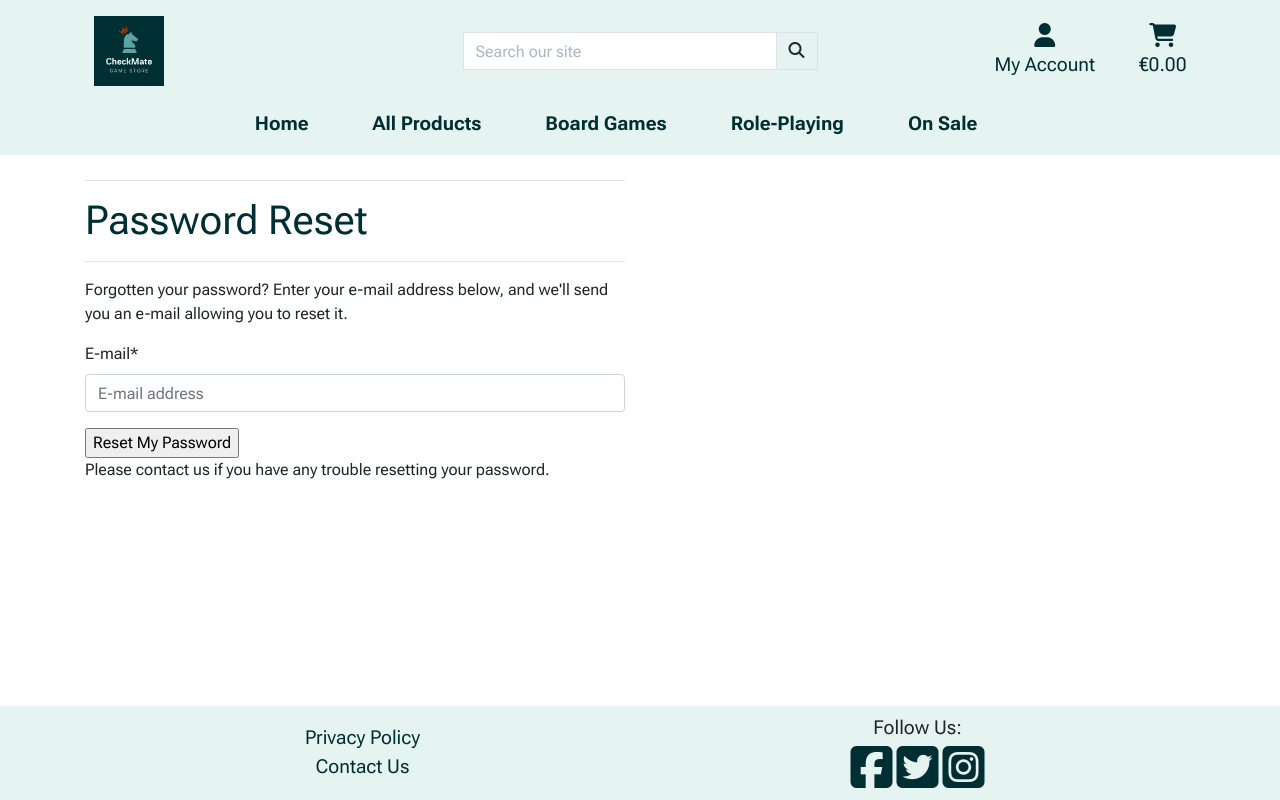
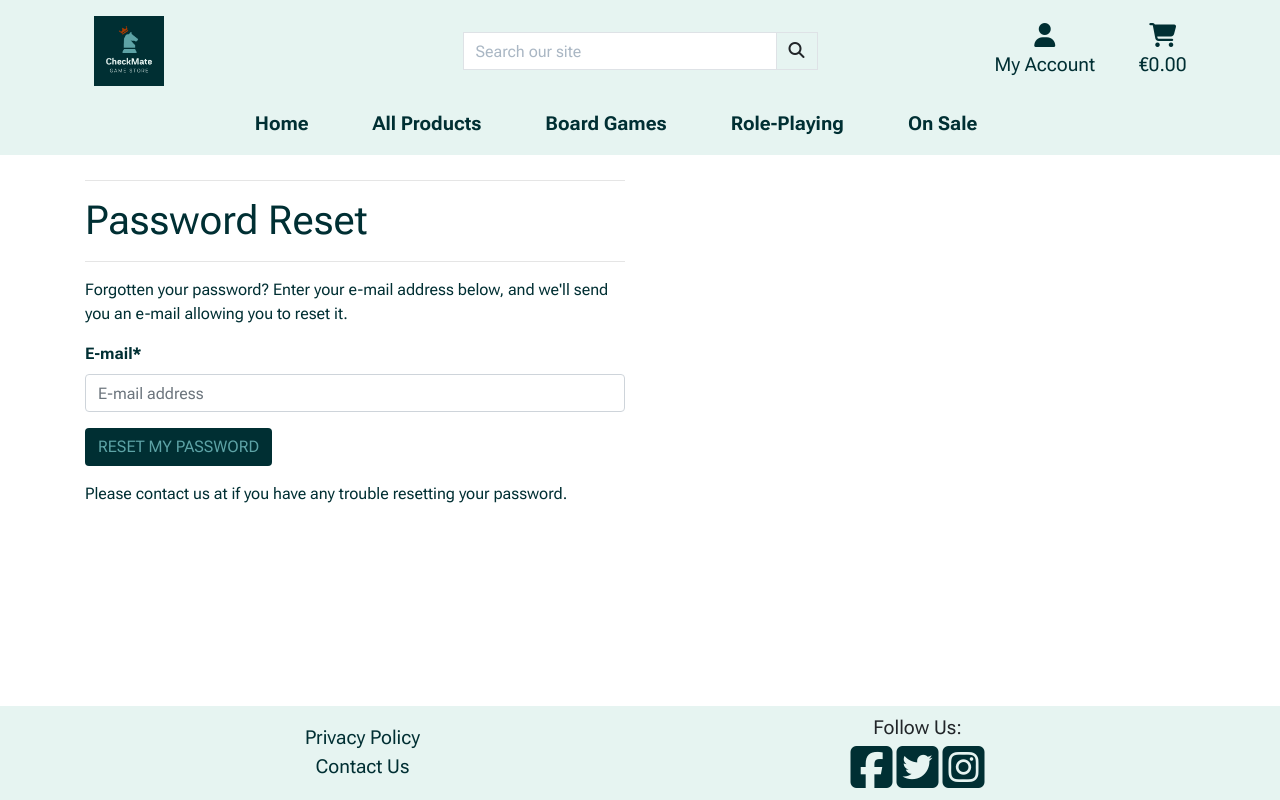
Before and after one commit to vit718/CheckMate-GameStore_Django, a Django app: page /accounts/password/reset/ in a window 1280 px wide. Run offline with Django 3.2, Linux system fonts and the light colour scheme; some libraries are stand-ins or nearby versions.

Commit message:
Add style to password reset btn, add style to allauth content

```diff
--- a/static/css/base.css
+++ b/static/css/base.css
@@ -208,6 +208,18 @@ input[name=q]::placeholder {
 	color: #0e8f8f;
 }
 
+.allauth-form-inner-content {
+	color: #002F33;
+}
+
+.allauth-form-inner-content label {
+	font-weight: 700;
+}
+
+#div_id_remember label {
+    font-weight: 400;
+}
+
 /*From boutique ado */
 /* ------------------------------- bootstrap toasts */
 
--- a/templates/allauth/account/password_reset.html
+++ b/templates/allauth/account/password_reset.html
@@ -18,8 +18,8 @@
     <form method="POST" action="{% url 'account_reset_password' %}" class="password_reset">
         {% csrf_token %}
         {{ form|crispy }}
-        <input type="submit" value="{% trans 'Reset My Password' %}" />
+        <input class="btn btn-dark-2 hover-white" type="submit" value="{% trans 'Reset My Password' %}" />
     </form>
 
-    <p>{% blocktrans %}Please contact us if you have any trouble resetting your password.{% endblocktrans %}</p>
+    <p class="mt-3">{% blocktrans %}Please contact us at if you have any trouble resetting your password.{% endblocktrans %}</p>
 {% endblock %}
```
